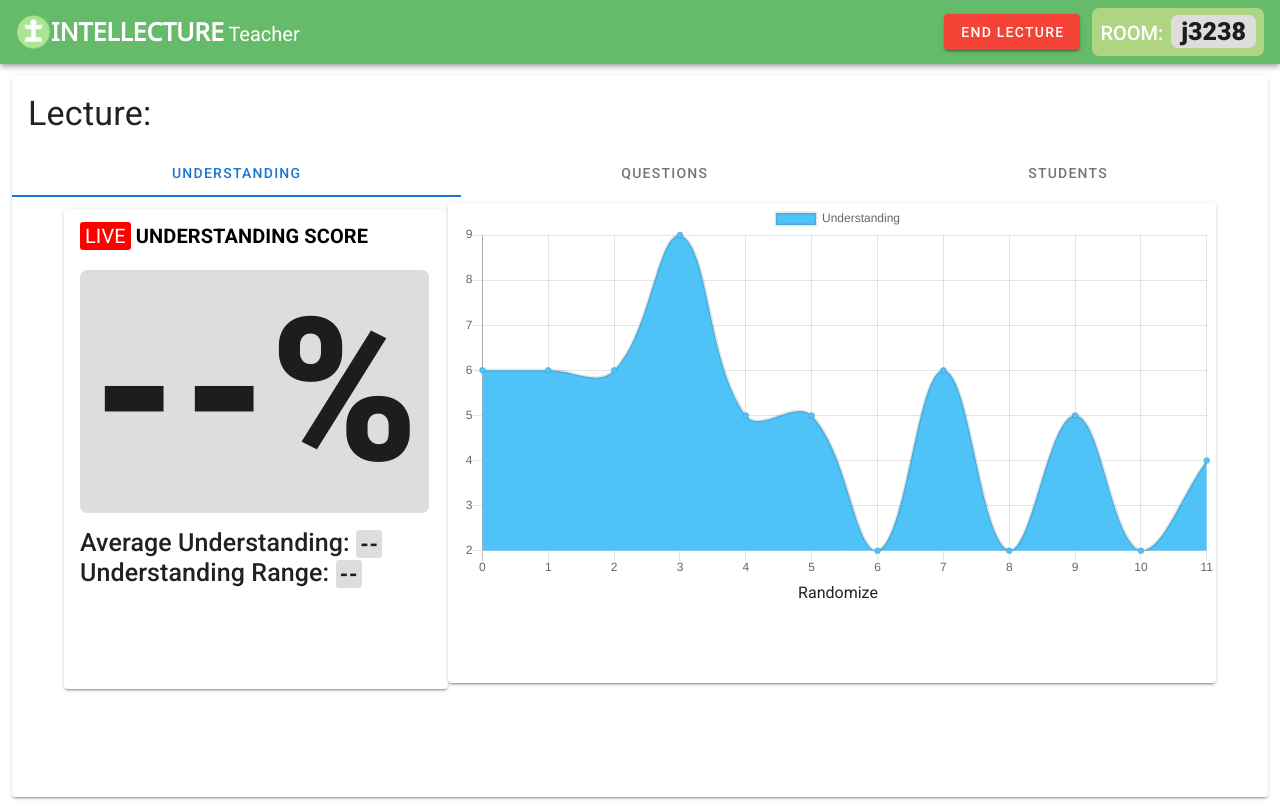
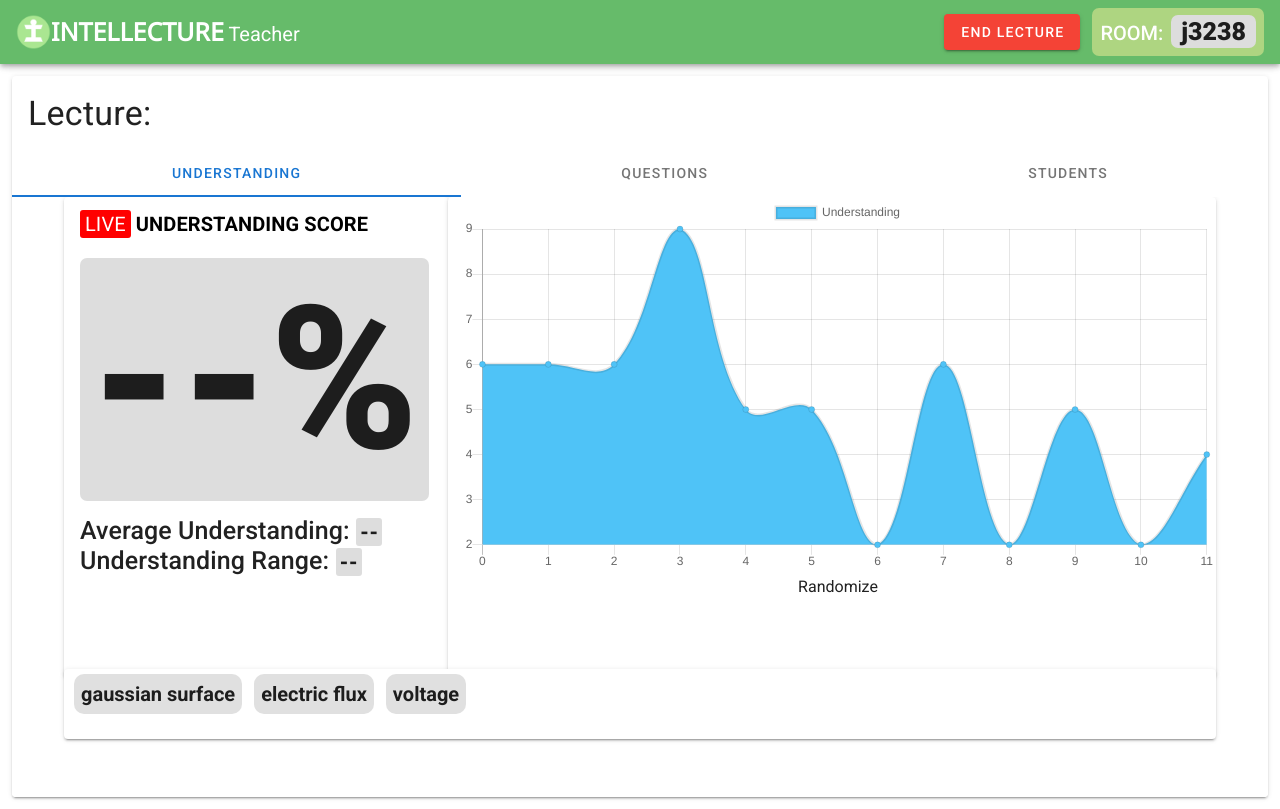
Before and after one commit to arjunpat/intellecture, a Vue app in the folder teacher/: page /lecture in a window 1280 px wide. Built offline with nearby package versions, Linux system fonts and the light colour scheme.

Commit message:
Added keywords

```diff
--- a/teacher/src/views/Lecture.vue
+++ b/teacher/src/views/Lecture.vue
@@ -30,11 +30,11 @@
             v-show="currentTab === 0"
             color="basil"
             flat
-            height="75vh"
-            class="pt-3"
+            min-height="75vh"
+            class="pt-3 pb-3"
           >
             <v-row align="center" justify="center">
-                <v-card class="mt-3" width="30%" height="60vh">
+                <v-card width="30%" height="60vh">
                     <v-card-text>
                         <span style="font-size: 20px; color: black; font-weight: bold;"><span style="background: red; padding: 2px 5px; color: white; border-radius: 3px; font-weight: normal;">LIVE</span> UNDERSTANDING SCORE</span>
                         <br><br><br><br><br><br><br>
@@ -55,7 +55,21 @@
                     </div>
                 </v-card>
             </v-row>
-            <v-row align="center" justify="center">
+            <v-row class="mt-1" align="center" justify="center">
+              <v-card width="90%" min-height="70px" style="padding: 5px 10px;">
+                <v-row>
+                  <v-col align="left">
+                  <div
+                      v-for="n in 3"
+                      v-bind:key="n"
+                      style="float: left; background-color: #E0E0E0; margin-bottom: 7px; border-radius: 10px; padding: 5px 7px; height: 5vh; text-align: center;"
+                      class="mr-3"
+                  >
+                      <h1 style="font-size: 20px;">{{ keywords[n-1].word }} </h1>
+                  </div>
+                  </v-col>
+                </v-row>
+              </v-card>
             </v-row>
 
         </v-card>
@@ -163,7 +177,7 @@ export default {
         { text: "What's the formula for flux?", id: 4 },
         { text: 'How do you used a closed surface integral to calculate flux?', id: 5 },
         { text: 'What is the relationship between voltage and a Gaussian surface?', id: 6 }],
-      keywords: /* hardcoded data */ [{ word: 'gaussian surface', count: 6 }, { word: 'electric flux', count: 4 }, { word: 'voltage', count: 3 }],
+      keywords: /* hardcoded data */ [{ word: 'gaussian surface', count: 6 }, { word: 'electric flux', count: 4 }, { word: 'voltage', count: 3 }, { word: 'gaussian surface', count: 6 }, { word: 'electric flux', count: 4 }, { word: 'voltage', count: 3 }, { word: 'gaussian surface', count: 6 }, { word: 'electric flux', count: 4 }, { word: 'voltage', count: 3 }, { word: 'gaussian surface', count: 6 }, { word: 'electric flux', count: 4 }, { word: 'voltage', count: 3 }, { word: 'gaussian surface', count: 6 }, { word: 'electric flux', count: 4 }, { word: 'voltage', count: 3 }],
       currentTab: 0,
       tab: null,
       items: [
```
